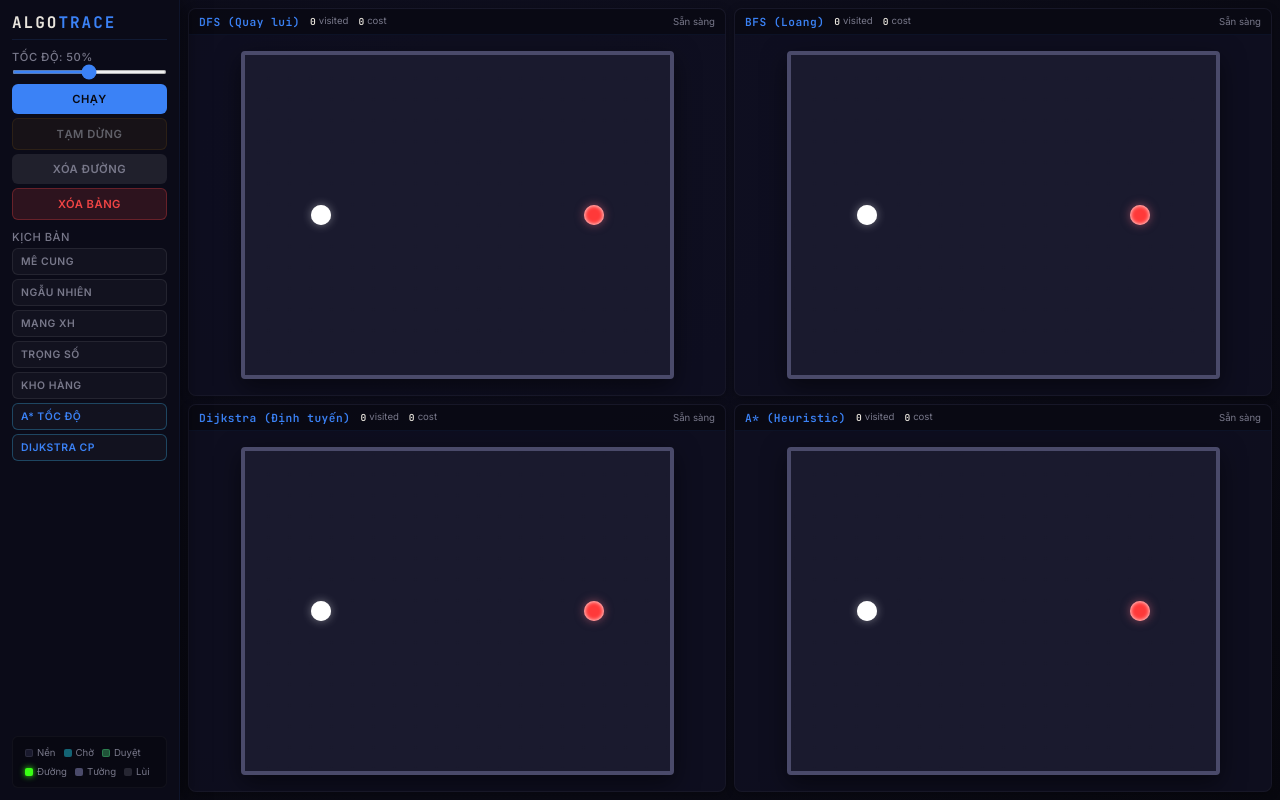
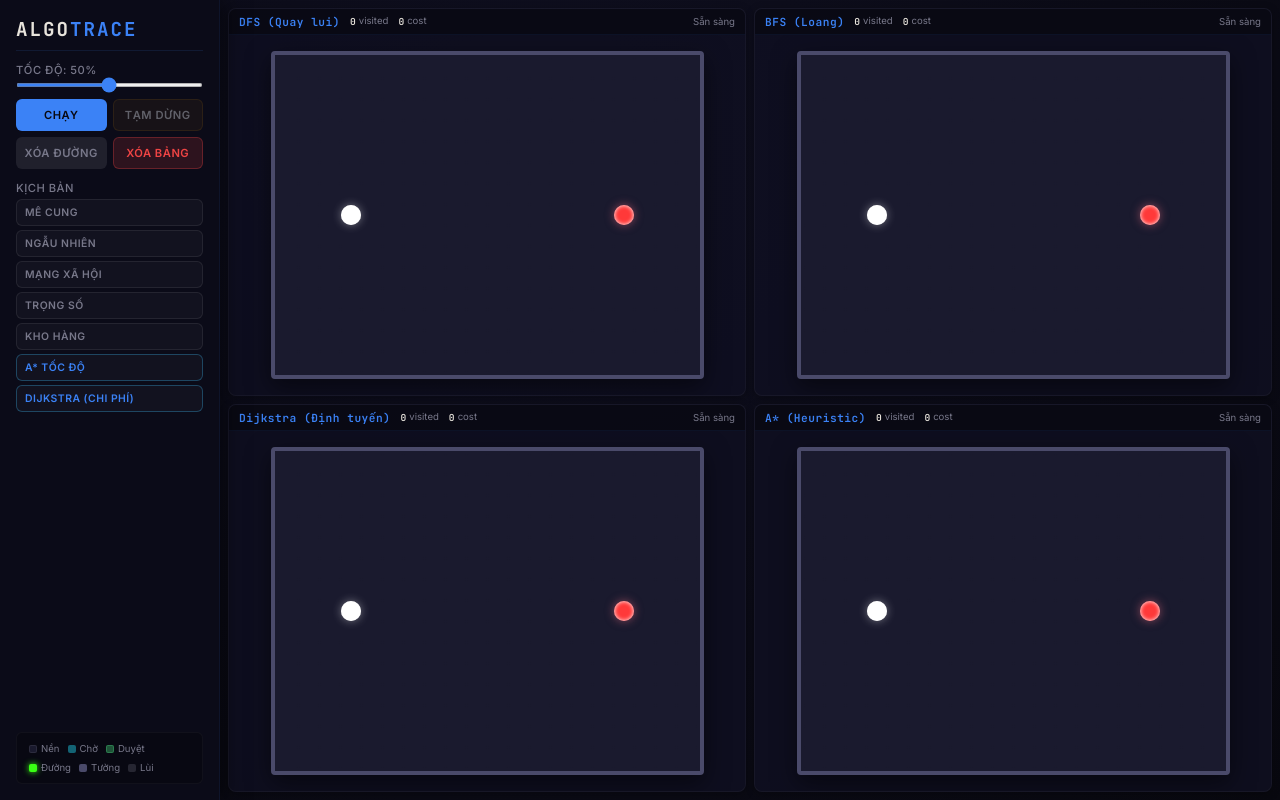
Before and after one commit to Han2104/AlgoTrace-Analytics, a React (Vite) app: page / in a window 1280 px wide. Built offline with nearby package versions, Linux system fonts and the light colour scheme.

Commit message:
another fix

```diff
--- a/src/App.css
+++ b/src/App.css
@@ -40,26 +40,26 @@ body {
 
 /* ============ SIDEBAR ============ */
 .sidebar {
-  width: 180px;
+  width: 220px;
   background: var(--bg-sidebar);
   backdrop-filter: blur(16px);
   border-right: 1px solid rgba(59, 130, 246, 0.08);
-  padding: 12px;
+  padding: 16px;
   display: flex;
   flex-direction: column;
-  gap: 10px;
+  gap: 12px;
   z-index: 10;
   box-shadow: 4px 0 20px rgba(0, 0, 0, 0.5);
 }
 
 .logo {
   font-family: var(--font-display);
-  font-size: 1rem;
+  font-size: 1.2rem;
   font-weight: 700;
   color: var(--text-main);
   letter-spacing: 2px;
   text-transform: uppercase;
-  padding-bottom: 6px;
+  padding-bottom: 8px;
   border-bottom: 1px solid rgba(59, 130, 246, 0.12);
 }
 .logo span { color: var(--primary); }
@@ -81,9 +81,9 @@ body {
 }
 
 .button-group {
-  display: flex;
-  flex-direction: column;
-  gap: 4px;
+  display: grid;
+  grid-template-columns: 1fr 1fr;
+  gap: 6px;
 }
 
 .btn {
--- a/src/components/ControlPanel/ControlPanel.jsx
+++ b/src/components/ControlPanel/ControlPanel.jsx
@@ -128,11 +128,11 @@ export const ControlPanel = ({
         <label>Kịch bản</label>
         <button onClick={() => loadScenario('maze')} disabled={isRunning} className="btn outline">Mê cung</button>
         <button onClick={() => loadScenario('random')} disabled={isRunning} className="btn outline">Ngẫu nhiên</button>
-        <button onClick={() => loadScenario('social')} disabled={isRunning} className="btn outline">Mạng XH</button>
+        <button onClick={() => loadScenario('social')} disabled={isRunning} className="btn outline">Mạng Xã hội</button>
         <button onClick={() => loadScenario('traffic')} disabled={isRunning} className="btn outline">Trọng số</button>
         <button onClick={() => loadScenario('warehouse')} disabled={isRunning} className="btn outline">Kho hàng</button>
         <button onClick={() => loadScenario('efficiency')} disabled={isRunning} className="btn outline highlight">A* Tốc độ</button>
-        <button onClick={() => loadScenario('cost_battle')} disabled={isRunning} className="btn outline highlight">Dijkstra CP</button>
+        <button onClick={() => loadScenario('cost_battle')} disabled={isRunning} className="btn outline highlight">Dijkstra (Chi phí)</button>
       </div>
 
       <div className="legend">
```
